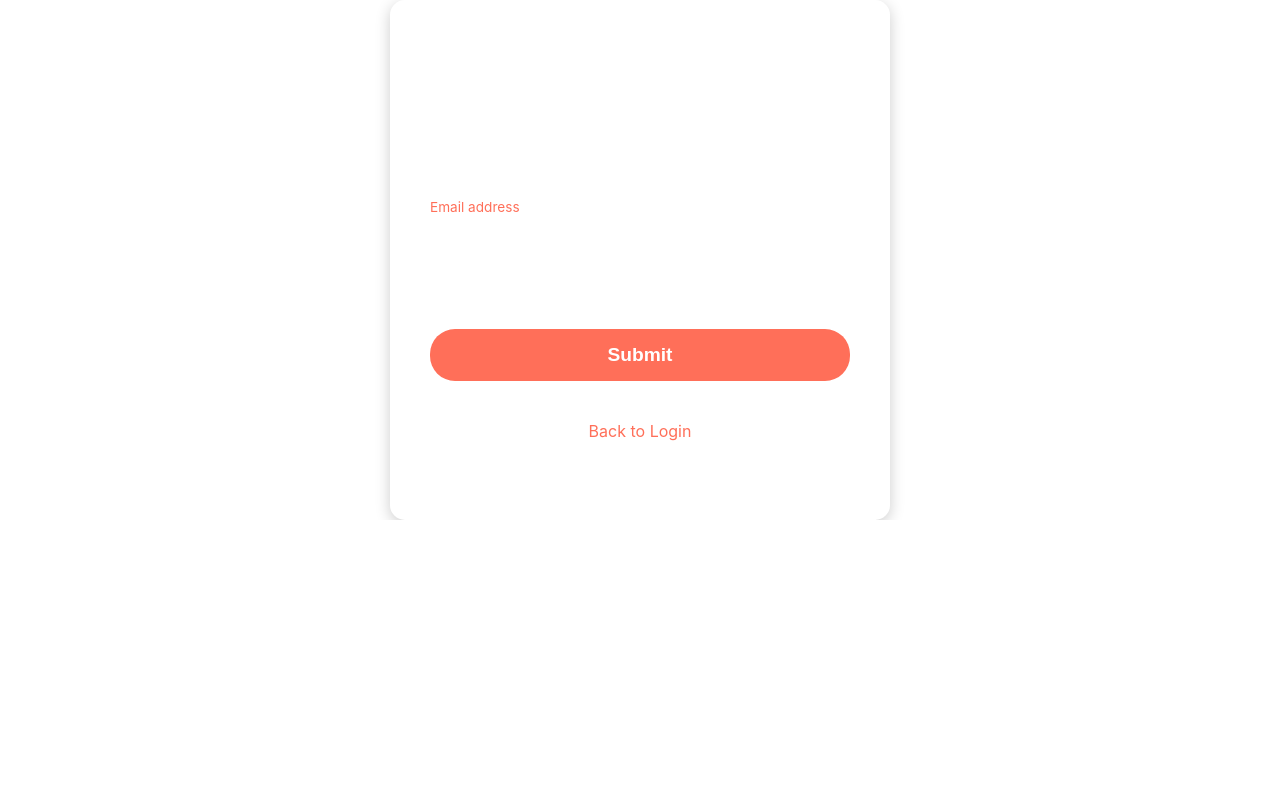
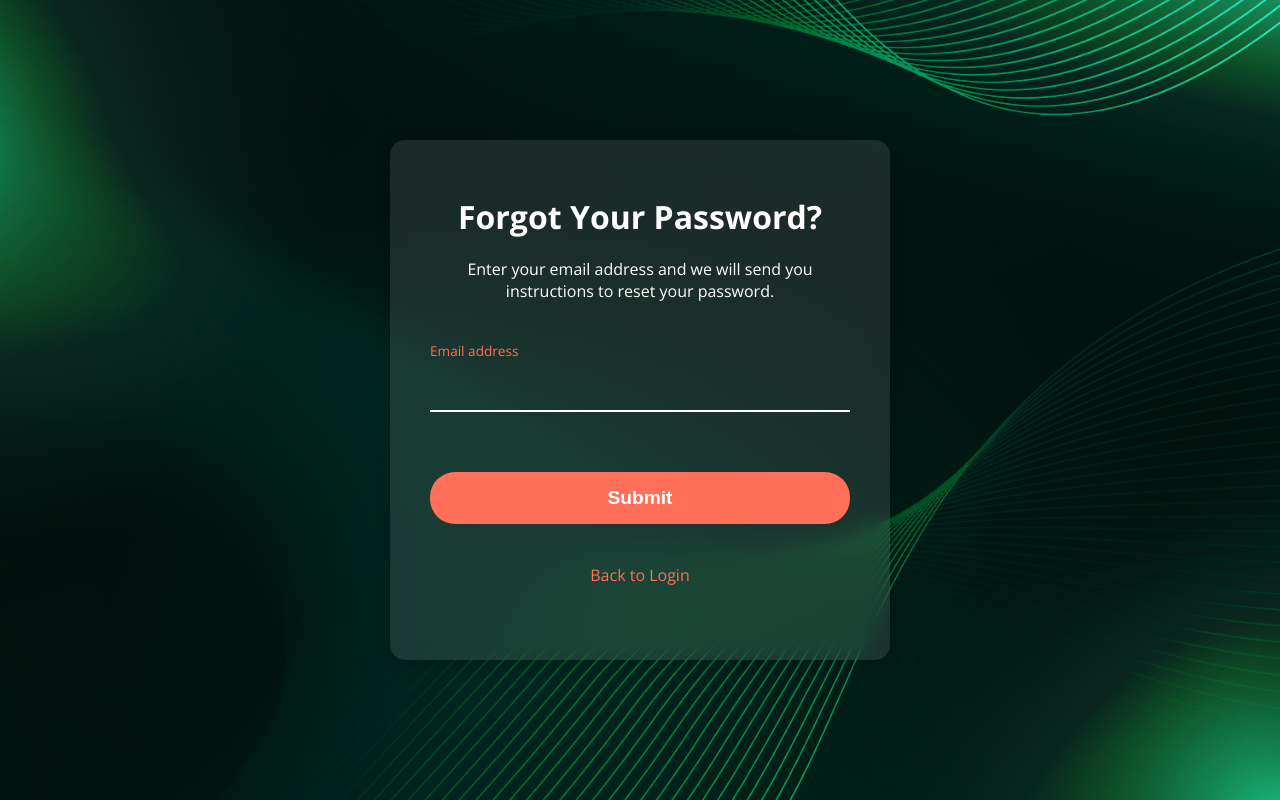
Before and after one commit to hsing127/FoodTruck-Financial-Platform, a React (Create React App) app in the folder FoodTruck Financial React WebApp/: page /forgot-password in a window 1280 px wide. Built offline with nearby package versions, Linux system fonts and the light colour scheme.

Commit message:
Fixed Forgot Password Pages and changed browser tab logo and Name.

```diff
--- a/FoodTruck Financial React WebApp/public/index.html
+++ b/FoodTruck Financial React WebApp/public/index.html
@@ -34,7 +34,7 @@
       work correctly both with client-side routing and a non-root public URL.
       Learn how to configure a non-root public URL by running `npm run build`.
     -->
-    <title>React App</title>
+    <title>FoodTrack</title>
   </head>
   <body>
     <noscript>You need to enable JavaScript to run this app.</noscript>
--- a/FoodTruck Financial React WebApp/src/components/ForgotPasswordCodePage.js
+++ b/FoodTruck Financial React WebApp/src/components/ForgotPasswordCodePage.js
@@ -21,6 +21,7 @@
     };
 
     return (
+        <div className="LoginBody">
             <div className="forgotPassWord-container">
                 <div className="login-box">
                     <h2 className="forgot">Account Verification</h2>
@@ -31,7 +32,7 @@
                     </div>
                     <form>
                         <div className="input-field2">
-                        <input type="text" required value={verificationCode} onChange={(e) => setVerificationCode(e.target.value)}/>
+                            <input type="text" required value={verificationCode} onChange={(e) => setVerificationCode(e.target.value)} />
                             <label htmlFor="email">Verification Code</label>
                         </div>
                         <button type="submit" className="login-btn" onClick={handleSubmit}>Submit</button>
@@ -42,6 +43,7 @@
                     </form>
                 </div>
             </div>
+        </div>
     );//<p className="signup-link"> section is written by Chat GPT
 };
 
--- a/FoodTruck Financial React WebApp/src/components/ForgotPasswordPage.js
+++ b/FoodTruck Financial React WebApp/src/components/ForgotPasswordPage.js
@@ -1,4 +1,4 @@
-import React, {useState} from 'react';
+import React, { useState } from 'react';
 import '../styles/LoginStyles.css';
 
 const ForgotPasswordPage = () => {
@@ -14,6 +14,7 @@
     };
 
     return (
+        <div className="LoginBody">
             <div className="forgotPassWord-container">
                 <div className="login-box">
                     <h2 className="forgot">Forgot Your Password?</h2>
@@ -24,7 +25,7 @@
                     </div>
                     <form>
                         <div className="input-field2">
-                        <input type="text" id="Email" name="email" required value={email} onChange={(e) => setEmail(e.target.value)}/>
+                            <input type="text" id="Email" name="email" required value={email} onChange={(e) => setEmail(e.target.value)} />
                             <label htmlFor="email">Email address</label>
                         </div>
                         <button type="submit" className="login-btn" onClick={handleSubmit}>Submit</button>
@@ -34,6 +35,7 @@
                     </form>
                 </div>
             </div>
+        </div>
     );
 };
 
```
Also changed, not shown: 1 other file (tests, documents, lock files or other folders). Lines whose indentation alone changed are shown as unchanged.
